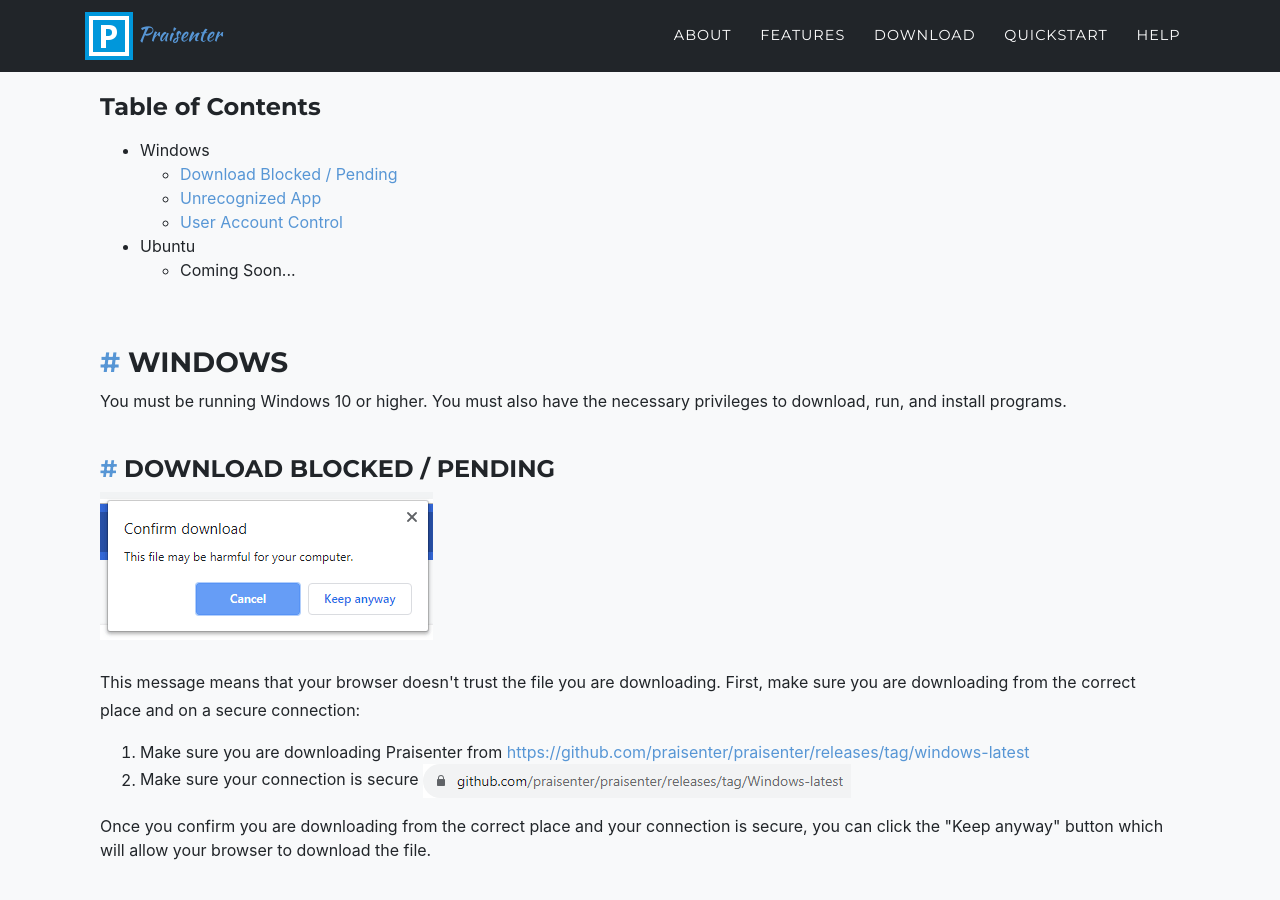
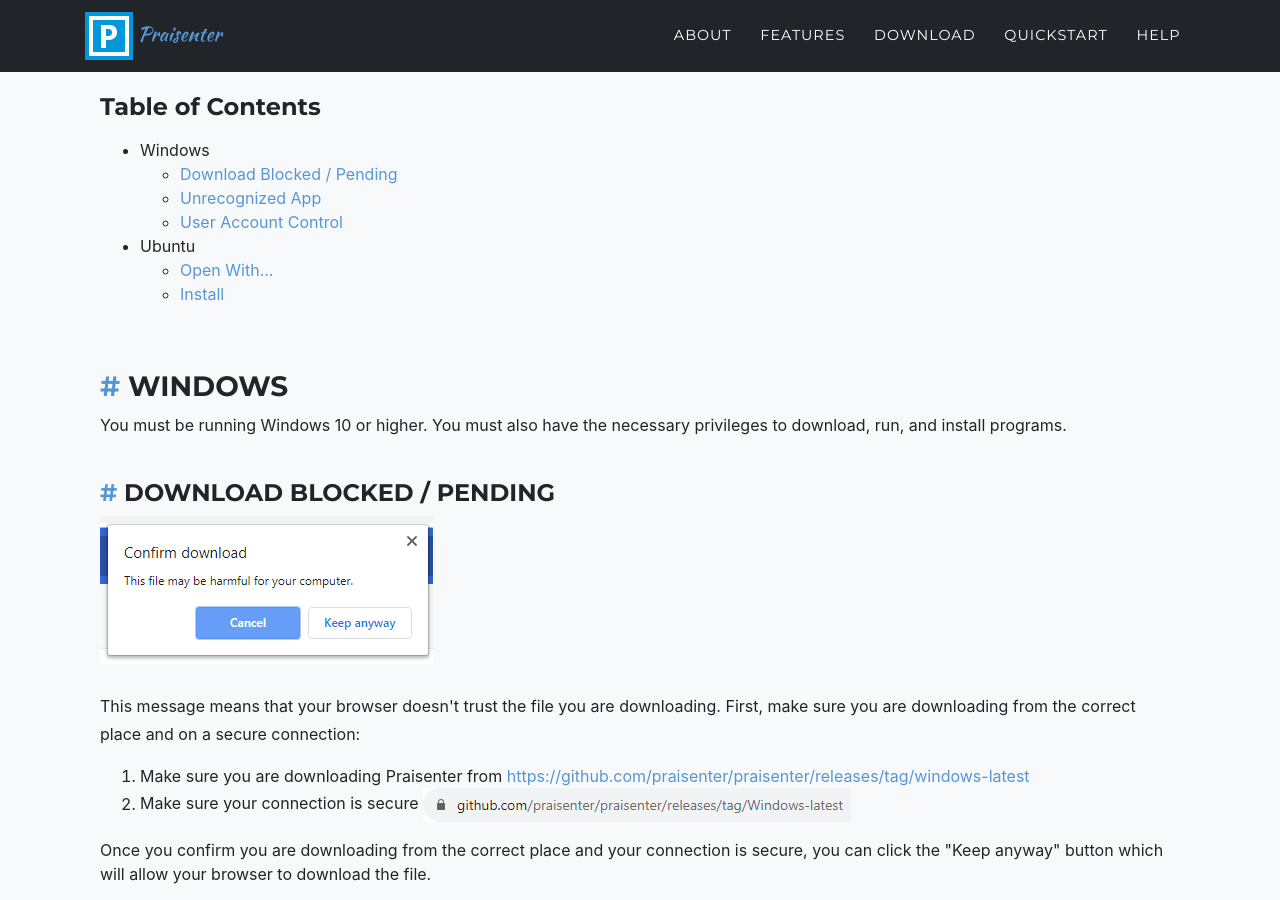
Before and after one commit to praisenter/praisenter.github.io, a Jekyll site: the page built from install.html, in a window 1280 px wide and 900 px high, scrolled down 392 px. Built offline with Jekyll 4.4.1, drawn with Linux system fonts in a browser that asks for light colours; some web fonts are replaced.

Commit message:
updated install help TOC

```diff
--- a/install.html
+++ b/install.html
@@ -34,7 +34,8 @@ background: grey
             <li>
               Ubuntu
               <ul>
-                <li>Coming Soon...</li>
+                <li><a href="#ubuntu-deb">Open With...</a></li>
+                <li><a href="#ubuntu-install">Install</a></li>
               </ul>
             </li>
           </ul>
```
